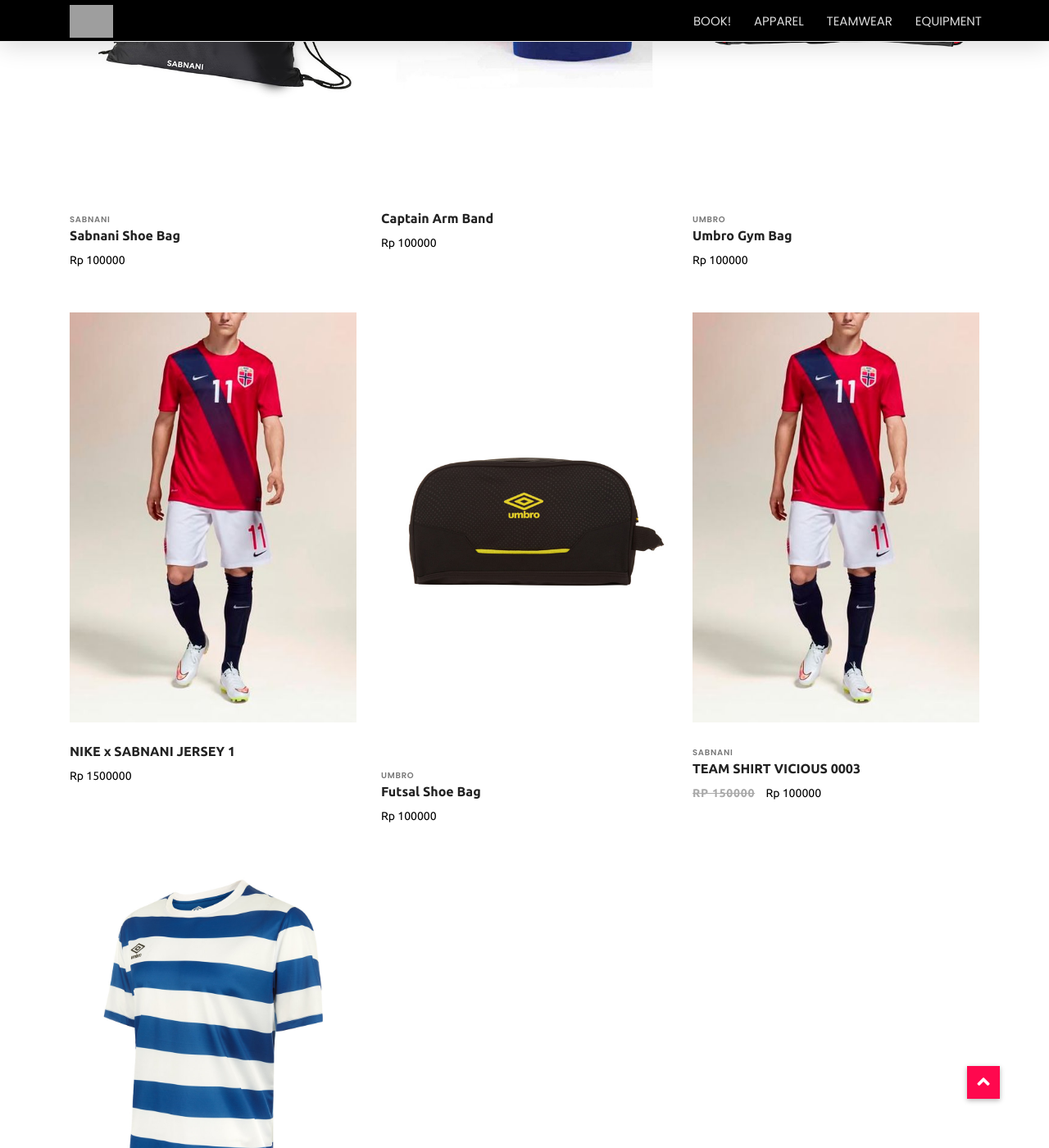
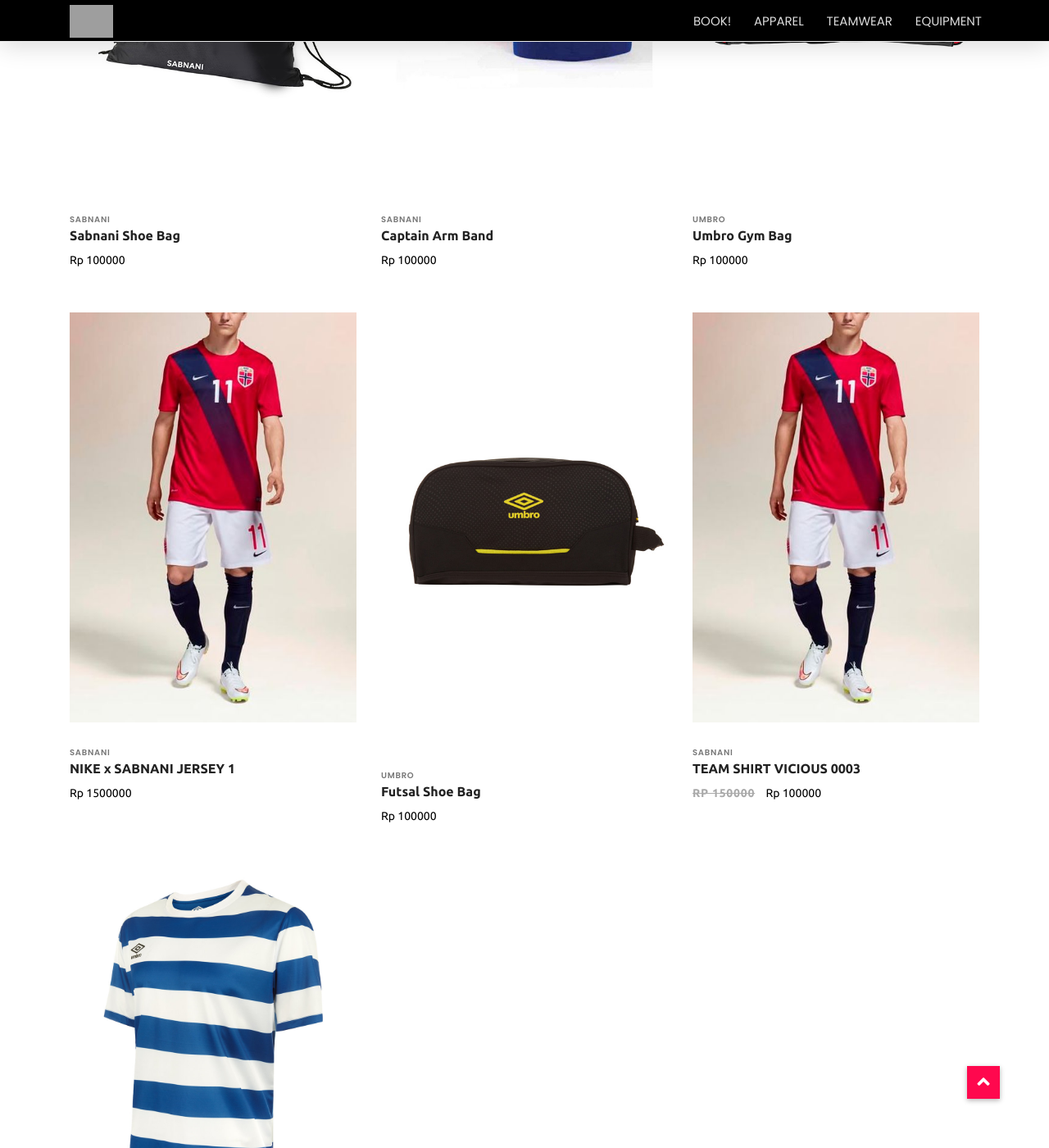
Before and after one commit to kemtol/sabnanifootball, a Jekyll site: the page built from _nav/all.markdown, in a window 1280 px wide and 1400 px high, scrolled down 541 px. Shown: the whole window at 82% size. Built offline with Jekyll 4.4.1, drawn with Linux system fonts in a browser that asks for light colours; nearby versions of some CDN libraries; a script that is not in the unit is left out; grey boxes are pictures that could not be loaded.

Commit message:
Update _config.yml

```diff
--- a/_config.yml
+++ b/_config.yml
@@ -27,6 +27,7 @@
   values:
     layout: product
     image: "/uploads/jersey-1.jpg"
+    brand: 'SABNANI'
 - scope:
     path: ''
     type: posts
```
